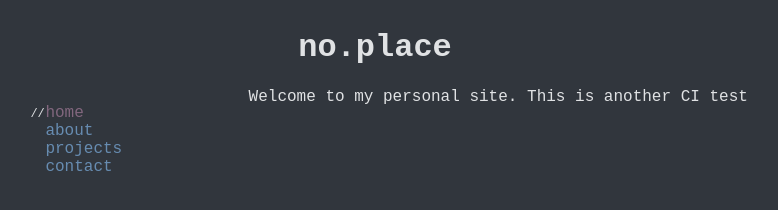
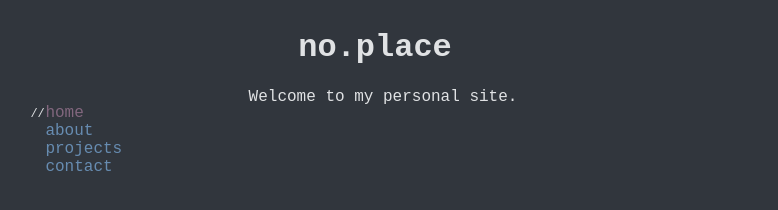
Before and after one commit to drewgaze/no.place, a website: page public/index.html in a window 1280 px wide. Shown: the whole page, without its empty margins (265-1043 px from the left). Drawn offline with Linux system fonts and the light colour scheme; a web font is replaced by a local one.

Commit message:
build script update

```diff
--- a/public/index.html
+++ b/public/index.html
@@ -22,7 +22,7 @@
 		    	<div id="about">I am a junior web developer.</div>
 		    	<div id="projects">Here are my personal projects.</div>
 		    	<div id="contact">Reach me @drewgaze.</div>
-		    	<div id="home">Welcome to my personal site. This is another CI test</div>
+		    	<div id="home">Welcome to my personal site.</div>
 		    </main>
 	    </div>
     </body>
```
Also changed, not shown: 1 other file.
